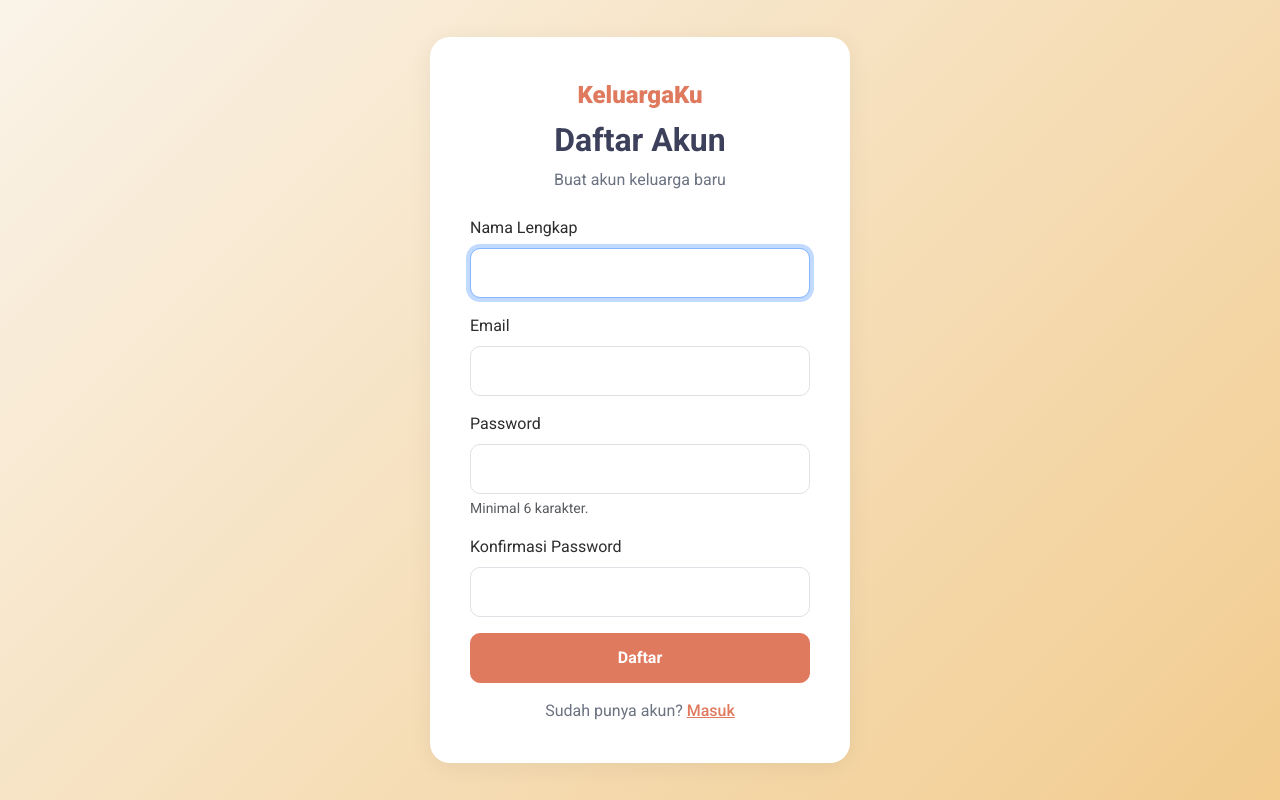
After one commit to FMATheNomad/keluargaku, a Flask app: page /register in a window 1280 px wide. The commit adds this page. Run offline with Flask 3, Linux system fonts and the light colour scheme.

Commit message:
Move inline CSS to style.css (landing + auth pages)

```diff
--- a/app.py
+++ b/app.py
@@ -1,7 +1,9 @@
-from flask import Flask, render_template, request, jsonify
+from flask import Flask, render_template, request, jsonify, session, redirect, url_for
 import sqlite3
 import os
 from datetime import datetime
+from werkzeug.security import generate_password_hash, check_password_hash
+from functools import wraps
 
 app = Flask(__name__)
 app.config['SECRET_KEY'] = os.environ.get('SECRET_KEY', os.urandom(24).hex())
@@ -18,8 +20,16 @@ def get_db():
 def init_db():
     conn = get_db()
     conn.executescript('''
+        CREATE TABLE IF NOT EXISTS users (
+            id INTEGER PRIMARY KEY AUTOINCREMENT,
+            name TEXT NOT NULL,
+            email TEXT UNIQUE NOT NULL,
+            password TEXT NOT NULL,
+            created_at TIMESTAMP DEFAULT CURRENT_TIMESTAMP
+        );
         CREATE TABLE IF NOT EXISTS tasks (
             id INTEGER PRIMARY KEY AUTOINCREMENT,
+            user_id INTEGER NOT NULL DEFAULT 0,
             title TEXT NOT NULL,
             location TEXT DEFAULT '',
             assignee TEXT DEFAULT '',
@@ -30,11 +40,13 @@ def init_db():
         );
         CREATE TABLE IF NOT EXISTS sticky_notes (
             id INTEGER PRIMARY KEY AUTOINCREMENT,
+            user_id INTEGER NOT NULL DEFAULT 0,
             content TEXT NOT NULL,
             created_at TIMESTAMP DEFAULT CURRENT_TIMESTAMP
         );
         CREATE TABLE IF NOT EXISTS transactions (
             id INTEGER PRIMARY KEY AUTOINCREMENT,
+            user_id INTEGER NOT NULL DEFAULT 0,
             amount REAL NOT NULL DEFAULT 0,
             type TEXT NOT NULL DEFAULT 'Pengeluaran',
             category TEXT DEFAULT '',
@@ -45,6 +57,7 @@ def init_db():
         );
         CREATE TABLE IF NOT EXISTS emergency_contacts (
             id INTEGER PRIMARY KEY AUTOINCREMENT,
+            user_id INTEGER NOT NULL DEFAULT 0,
             name TEXT NOT NULL,
             phone_code TEXT DEFAULT '+62',
             phone_number TEXT NOT NULL,
@@ -52,12 +65,14 @@ def init_db():
         );
         CREATE TABLE IF NOT EXISTS shopping_items (
             id INTEGER PRIMARY KEY AUTOINCREMENT,
+            user_id INTEGER NOT NULL DEFAULT 0,
             item_name TEXT NOT NULL,
             quantity TEXT DEFAULT '1',
             created_at TIMESTAMP DEFAULT CURRENT_TIMESTAMP
         );
         CREATE TABLE IF NOT EXISTS announcements (
             id INTEGER PRIMARY KEY AUTOINCREMENT,
+            user_id INTEGER NOT NULL DEFAULT 0,
             title TEXT NOT NULL,
             content TEXT DEFAULT '',
             priority TEXT DEFAULT 'normal',
@@ -65,12 +80,14 @@ def init_db():
         );
         CREATE TABLE IF NOT EXISTS family_members (
             id INTEGER PRIMARY KEY AUTOINCREMENT,
+            user_id INTEGER NOT NULL DEFAULT 0,
             name TEXT NOT NULL,
             role TEXT DEFAULT '',
             created_at TIMESTAMP DEFAULT CURRENT_TIMESTAMP
         );
         CREATE TABLE IF NOT EXISTS annual_events (
             id INTEGER PRIMARY KEY AUTOINCREMENT,
+            user_id INTEGER NOT NULL DEFAULT 0,
             name TEXT NOT NULL,
             event_date TEXT DEFAULT '',
             notes TEXT DEFAULT '',
@@ -89,22 +106,121 @@ def jsonify_list(rows):
     return jsonify([dict(r) for r in rows])
 
 
+def login_required(f):
+    @wraps(f)
+    def decorated(*args, **kwargs):
+        if 'user_id' not in session:
+            if request.is_json:
+                return jsonify({'error': 'login_required'}), 401
+            return redirect(url_for('login'))
+        return f(*args, **kwargs)
+    return decorated
+
+
+def owner_filter(db, user_id):
+    return user_id
+
+
+# ===================== AUTH =====================
+
 @app.route('/')
-def index():
-    return render_template('index.html')
+def landing():
+    if 'user_id' in session:
+        return redirect(url_for('dashboard'))
+    return render_template('landing.html')
+
+
+@app.route('/dashboard')
+@login_required
+def dashboard():
+    return render_template('index.html', user_name=session.get('user_name'))
+
+
+@app.route('/login', methods=['GET', 'POST'])
+def login():
+    if 'user_id' in session:
+        return redirect(url_for('dashboard'))
+    error = None
+    if request.method == 'POST':
+        email = request.form.get('email', '').strip().lower()
+        password = request.form.get('password', '')
+        if not email or not password:
+            error = 'Email dan password harus diisi.'
+        else:
+            db = get_db()
+            user = db.execute('SELECT * FROM users WHERE email = ?', [email]).fetchone()
+            db.close()
+            if user and check_password_hash(user['password'], password):
+                session['user_id'] = user['id']
+                session['user_name'] = user['name']
+                session['user_email'] = user['email']
+                return redirect(url_for('dashboard'))
+            error = 'Email atau password salah.'
+    return render_template('login.html', error=error)
+
+
+@app.route('/register', methods=['GET', 'POST'])
+def register():
+    if 'user_id' in session:
+        return redirect(url_for('dashboard'))
+    error = None
+    if request.method == 'POST':
+        name = request.form.get('name', '').strip()
+        email = request.form.get('email', '').strip().lower()
+        password = request.form.get('password', '')
+        confirm = request.form.get('confirm_password', '')
+        if not name or not email or not password:
+            error = 'Semua field harus diisi.'
+        elif password != confirm:
+            error = 'Konfirmasi password tidak cocok.'
+        elif len(password) < 6:
+            error = 'Password minimal 6 karakter.'
+        else:
+            db = get_db()
+            existing = db.execute('SELECT id FROM users WHERE email = ?', [email]).fetchone()
+            if existing:
+                error = 'Email sudah terdaftar.'
+            else:
+                hashed = generate_password_hash(password)
+                db.execute('INSERT INTO users (name, email, password) VALUES (?, ?, ?)',
+                           [name, email, hashed])
+                db.commit()
+                user = db.execute('SELECT * FROM users WHERE email = ?', [email]).fetchone()
+                db.close()
+                session['user_id'] = user['id']
+                session['user_name'] = user['name']
+                session['user_email'] = user['email']
+                return redirect(url_for('dashboard'))
+            db.close()
+    return render_template('register.html', error=error)
+
+
+@app.route('/logout')
+def logout():
+    session.clear()
+    return redirect(url_for('landing'))
+
+
+@app.route('/api/me')
+@login_required
+def api_me():
+    return jsonify({'id': session['user_id'], 'name': session['user_name'], 'email': session['user_email']})
 
 
 # ===================== TASKS =====================
+
 @app.route('/api/tasks', methods=['GET', 'POST'])
+@login_required
 def tasks():
+    uid = session['user_id']
     if request.method == 'GET':
         return jsonify_list(get_db().execute(
-            'SELECT * FROM tasks ORDER BY created_at DESC').fetchall())
+            'SELECT * FROM tasks WHERE user_id=? ORDER BY created_at DESC', [uid]).fetchall())
     data = request.get_json(force=True)
     db = get_db()
     db.execute(
-        'INSERT INTO tasks (title, location, assignee, due_date, progress, notes) VALUES (?,?,?,?,?,?)',
-        [data['title'], data.get('location', ''), data.get('assignee', ''),
+        'INSERT INTO tasks (user_id, title, location, assignee, due_date, progress, notes) VALUES (?,?,?,?,?,?,?)',
+        [uid, data['title'], data.get('location', ''), data.get('assignee', ''),
          data.get('due_date', ''), data.get('progress', 0), data.get('notes', '')])
     db.commit()
     new_id = db.execute('SELECT last_insert_rowid()').fetchone()[0]
@@ -113,32 +229,37 @@ def tasks():
 
 
 @app.route('/api/tasks/<int:tid>', methods=['PUT', 'DELETE'])
+@login_required
 def task(tid):
+    uid = session['user_id']
     db = get_db()
     if request.method == 'DELETE':
-        db.execute('DELETE FROM tasks WHERE id=?', [tid])
+        db.execute('DELETE FROM tasks WHERE id=? AND user_id=?', [tid, uid])
         db.commit()
         db.close()
         return jsonify({'status': 'ok'})
     data = request.get_json(force=True)
     db.execute(
-        'UPDATE tasks SET title=?, location=?, assignee=?, due_date=?, progress=?, notes=? WHERE id=?',
+        'UPDATE tasks SET title=?, location=?, assignee=?, due_date=?, progress=?, notes=? WHERE id=? AND user_id=?',
         [data['title'], data.get('location', ''), data.get('assignee', ''),
-         data.get('due_date', ''), data.get('progress', 0), data.get('notes', ''), tid])
+         data.get('due_date', ''), data.get('progress', 0), data.get('notes', ''), tid, uid])
     db.commit()
     db.close()
     return jsonify({'status': 'ok'})
 
 
 # ===================== STICKY NOTES =====================
+
 @app.route('/api/sticky-notes', methods=['GET', 'POST'])
+@login_required
 def sticky_notes():
+    uid = session['user_id']
     if request.method == 'GET':
         return jsonify_list(get_db().execute(
-            'SELECT * FROM sticky_notes ORDER BY created_at DESC').fetchall())
+            'SELECT * FROM sticky_notes WHERE user_id=? ORDER BY created_at DESC', [uid]).fetchall())
     data = request.get_json(force=True)
     db = get_db()
-    db.execute('INSERT INTO sticky_notes (content) VALUES (?)', [data['content']])
+    db.execute('INSERT INTO sticky_notes (user_id, content) VALUES (?,?)', [uid, data['content']])
     db.commit()
     new_id = db.execute('SELECT last_insert_rowid()').fetchone()[0]
     db.close()
@@ -146,25 +267,29 @@ def sticky_notes():
 
 
 @app.route('/api/sticky-notes/<int:nid>', methods=['DELETE'])
+@login_required
 def sticky_note(nid):
     db = get_db()
-    db.execute('DELETE FROM sticky_notes WHERE id=?', [nid])
+    db.execute('DELETE FROM sticky_notes WHERE id=? AND user_id=?', [nid, session['user_id']])
     db.commit()
     db.close()
     return jsonify({'status': 'ok'})
 
 
 # ===================== TRANSACTIONS =====================
+
 @app.route('/api/transactions', methods=['GET', 'POST'])
+@login_required
 def transactions():
+    uid = session['user_id']
     if request.method == 'GET':
         return jsonify_list(get_db().execute(
-            'SELECT * FROM transactions ORDER BY created_at DESC').fetchall())
+            'SELECT * FROM transactions WHERE user_id=? ORDER BY created_at DESC', [uid]).fetchall())
     data = request.get_json(force=True)
     db = get_db()
     db.execute(
-        'INSERT INTO transactions (amount, type, category, asset, notes, transaction_date) VALUES (?,?,?,?,?,?)',
-        [data.get('amount', 0), data.get('type', 'Pengeluaran'),
+        'INSERT INTO transactions (user_id, amount, type, category, asset, notes, transaction_date) VALUES (?,?,?,?,?,?,?)',
+        [uid, data.get('amount', 0), data.get('type', 'Pengeluaran'),
          data.get('category', ''), data.get('asset', ''),
          data.get('notes', ''), data.get('transaction_date', '')])
     db.commit()
@@ -174,25 +299,29 @@ def transactions():
 
 
 @app.route('/api/transactions/<int:txn_id>', methods=['DELETE'])
+@login_required
 def transaction(txn_id):
     db = get_db()
-    db.execute('DELETE FROM transactions WHERE id=?', [txn_id])
+    db.execute('DELETE FROM transactions WHERE id=? AND user_id=?', [txn_id, session['user_id']])
     db.commit()
     db.close()
     return jsonify({'status': 'ok'})
 
 
 # ===================== EMERGENCY CONTACTS =====================
+
 @app.route('/api/emergency-contacts', methods=['GET', 'POST'])
+@login_required
 def emergency_contacts():
+    uid = session['user_id']
     if request.method == 'GET':
         return jsonify_list(get_db().execute(
-            'SELECT * FROM emergency_contacts ORDER BY created_at DESC').fetchall())
+            'SELECT * FROM emergency_contacts WHERE user_id=? ORDER BY created_at DESC', [uid]).fetchall())
     data = request.get_json(force=True)
     db = get_db()
     db.execute(
-        'INSERT INTO emergency_contacts (name, phone_code, phone_number) VALUES (?,?,?)',
-        [data['name'], data.get('phone_code', '+62'), data['phone_number']])
+        'INSERT INTO emergency_contacts (user_id, name, phone_code, phone_number) VALUES (?,?,?,?)',
+        [uid, data['name'], data.get('phone_code', '+62'), data['phone_number']])
     db.commit()
     new_id = db.execute('SELECT last_insert_rowid()').fetchone()[0]
     db.close()
@@ -200,25 +329,29 @@ def emergency_contacts():
 
 
 @app.route('/api/emergency-contacts/<int:cid>', methods=['DELETE'])
+@login_required
 def emergency_contact(cid):
     db = get_db()
-    db.execute('DELETE FROM emergency_contacts WHERE id=?', [cid])
+    db.execute('DELETE FROM emergency_contacts WHERE id=? AND user_id=?', [cid, session['user_id']])
     db.commit()
     db.close()
     return jsonify({'status': 'ok'})
 
 
 # ===================== SHOPPING ITEMS =====================
+
 @app.route('/api/shopping-items', methods=['GET', 'POST'])
+@login_required
 def shopping_items():
+    uid = session['user_id']
     if request.method == 'GET':
         return jsonify_list(get_db().execute(
-            'SELECT * FROM shopping_items ORDER BY created_at DESC').fetchall())
+            'SELECT * FROM shopping_items WHERE user_id=? ORDER BY created_at DESC', [uid]).fetchall())
     data = request.get_json(force=True)
     db = get_db()
     db.execute(
-        'INSERT INTO shopping_items (item_name, quantity) VALUES (?,?)',
-        [data['item_name'], data.get('quantity', '1')])
+        'INSERT INTO shopping_items (user_id, item_name, quantity) VALUES (?,?,?)',
+        [uid, data['item_name'], data.get('quantity', '1')])
     db.commit()
     new_id = db.execute('SELECT last_insert_rowid()').fetchone()[0]
     db.close()
@@ -226,25 +359,29 @@ def shopping_items():
 
 
 @app.route('/api/shopping-items/<int:sid>', methods=['DELETE'])
+@login_required
 def shopping_item(sid):
     db = get_db()
-    db.execute('DELETE FROM shopping_items WHERE id=?', [sid])
+    db.execute('DELETE FROM shopping_items WHERE id=? AND user_id=?', [sid, session['user_id']])
     db.commit()
     db.close()
     return jsonify({'status': 'ok'})
 
 
 # ===================== ANNOUNCEMENTS =====================
+
 @app.route('/api/announcements', methods=['GET', 'POST'])
+@login_required
 def announcements():
+    uid = session['user_id']
     if request.method == 'GET':
         return jsonify_list(get_db().execute(
-            'SELECT * FROM announcements ORDER BY created_at DESC').fetchall())
+            'SELECT * FROM announcements WHERE user_id=? ORDER BY created_at DESC', [uid]).fetchall())
     data = request.get_json(force=True)
     db = get_db()
     db.execute(
-        'INSERT INTO announcements (title, content, priority) VALUES (?,?,?)',
-        [data['title'], data.get('content', ''), data.get('priority', 'normal')])
+        'INSERT INTO announcements (user_id, title, content, priority) VALUES (?,?,?,?)',
+        [uid, data['title'], data.get('content', ''), data.get('priority', 'normal')])
     db.commit()
     new_id = db.execute('SELECT last_insert_rowid()').fetchone()[0]
     db.close()
@@ -252,25 +389,29 @@ def announcements():
 
 
 @app.route('/api/announcements/<int:aid>', methods=['DELETE'])
+@login_required
 def announcement(aid):
     db = get_db()
-    db.execute('DELETE FROM announcements WHERE id=?', [aid])
+    db.execute('DELETE FROM announcements WHERE id=? AND user_id=?', [aid, session['user_id']])
     db.commit()
     db.close()
     return jsonify({'status': 'ok'})
 
 
 # ===================== FAMILY MEMBERS =====================
+
 @app.route('/api/family-members', methods=['GET', 'POST'])
+@login_required
 def family_members():
+    uid = session['user_id']
     if request.method == 'GET':
         return jsonify_list(get_db().execute(
-            'SELECT * FROM family_members ORDER BY created_at DESC').fetchall())
+            'SELECT * FROM family_members WHERE user_id=? ORDER BY created_at DESC', [uid]).fetchall())
     data = request.get_json(force=True)
     db = get_db()
     db.execute(
-        'INSERT INTO family_members (name, role) VALUES (?,?)',
-        [data['name'], data.get('role', '')])
+        'INSERT INTO family_members (user_id, name, role) VALUES (?,?,?)',
+        [uid, data['name'], data.get('role', '')])
     db.commit()
     new_id = db.execute('SELECT last_insert_rowid()').fetchone()[0]
     db.close()
@@ -278,25 +419,29 @@ def family_members():
 
 
 @app.route('/api/family-members/<int:mid>', methods=['DELETE'])
+@login_required
 def family_member(mid):
     db = get_db()
-    db.execute('DELETE FROM family_members WHERE id=?', [mid])
+    db.execute('DELETE FROM family_members WHERE id=? AND user_id=?', [mid, session['user_id']])
     db.commit()
     db.close()
     return jsonify({'status': 'ok'})
 
 
 # ===================== ANNUAL EVENTS =====================
+
 @app.route('/api/annual-events', methods=['GET', 'POST'])
+@login_required
 def annual_events():
+    uid = session['user_id']
     if request.method == 'GET':
         return jsonify_list(get_db().execute(
-            'SELECT * FROM annual_events ORDER BY created_at DESC').fetchall())
+            'SELECT * FROM annual_events WHERE user_id=? ORDER BY created_at DESC', [uid]).fetchall())
     data = request.get_json(force=True)
     db = get_db()
     db.execute(
-        'INSERT INTO annual_events (name, event_date, notes) VALUES (?,?,?)',
-        [data['name'], data.get('event_date', ''), data.get('notes', '')])
+        'INSERT INTO annual_events (user_id, name, event_date, notes) VALUES (?,?,?,?)',
+        [uid, data['name'], data.get('event_date', ''), data.get('notes', '')])
     db.commit()
     new_id = db.execute('SELECT last_insert_rowid()').fetchone()[0]
     db.close()
@@ -304,32 +449,36 @@ def annual_events():
 
 
 @app.route('/api/annual-events/<int:eid>', methods=['DELETE'])
+@login_required
 def annual_event(eid):
     db = get_db()
-    db.execute('DELETE FROM annual_events WHERE id=?', [eid])
+    db.execute('DELETE FROM annual_events WHERE id=? AND user_id=?', [eid, session['user_id']])
     db.commit()
     db.close()
     return jsonify({'status': 'ok'})
 
 
-# ===================== DASHBOARD SUMMARY =====================
+# ===================== DASHBOARD =====================
+
 @app.route('/api/dashboard')
-def dashboard():
+@login_required
+def dashboard_api():
+    uid = session['user_id']
     db = get_db()
     data = {
-        'tasks': len(db.execute('SELECT id FROM tasks').fetchall()),
-        'tasks_completed': len(db.execute('SELECT id FROM tasks WHERE progress=100').fetchall()),
-        'sticky_notes': len(db.execute('SELECT id FROM sticky_notes').fetchall()),
-        'transactions': len(db.execute('SELECT id FROM transactions').fetchall()),
-        'contacts': len(db.execute('SELECT id FROM emergency_contacts').fetchall()),
-        'shopping_items': len(db.execute('SELECT id FROM shopping_items').fetchall()),
-        'announcements': len(db.execute('SELECT id FROM announcements').fetchall()),
-        'family_members': len(db.execute('SELECT id FROM family_members').fetchall()),
-        'events': len(db.execute('SELECT id FROM annual_events').fetchall()),
+        'tasks': len(db.execute('SELECT id FROM tasks WHERE user_id=?', [uid]).fetchall()),
+        'tasks_completed': len(db.execute('SELECT id FROM tasks WHERE user_id=? AND progress=100', [uid]).fetchall()),
+        'sticky_notes': len(db.execute('SELECT id FROM sticky_notes WHERE user_id=?', [uid]).fetchall()),
+        'transactions': len(db.execute('SELECT id FROM transactions WHERE user_id=?', [uid]).fetchall()),
+        'contacts': len(db.execute('SELECT id FROM emergency_contacts WHERE user_id=?', [uid]).fetchall()),
+        'shopping_items': len(db.execute('SELECT id FROM shopping_items WHERE user_id=?', [uid]).fetchall()),
+        'announcements': len(db.execute('SELECT id FROM announcements WHERE user_id=?', [uid]).fetchall()),
+        'family_members': len(db.execute('SELECT id FROM family_members WHERE user_id=?', [uid]).fetchall()),
+        'events': len(db.execute('SELECT id FROM annual_events WHERE user_id=?', [uid]).fetchall()),
         'recent_tasks': [dict(r) for r in db.execute(
-            'SELECT title, progress FROM tasks ORDER BY created_at DESC LIMIT 5').fetchall()],
+            'SELECT title, progress FROM tasks WHERE user_id=? ORDER BY created_at DESC LIMIT 5', [uid]).fetchall()],
         'recent_announcements': [dict(r) for r in db.execute(
-            'SELECT title, created_at FROM announcements ORDER BY created_at DESC LIMIT 3').fetchall()],
+            'SELECT title, created_at FROM announcements WHERE user_id=? ORDER BY created_at DESC LIMIT 3', [uid]).fetchall()],
     }
     db.close()
     return jsonify(data)
--- a/static/styles/style.css
+++ b/static/styles/style.css
@@ -198,3 +198,143 @@ footer {
   color: var(--text-muted);
   font-size: 0.85rem;
 }
+
+/* ===================== LANDING PAGE ===================== */
+.landing-hero {
+  background: linear-gradient(135deg, #e07a5f 0%, #f2cc8f 100%);
+  color: #fff;
+  padding: 80px 0 60px;
+  text-align: center;
+  border-radius: 0 0 40px 40px;
+  margin-bottom: 40px;
+}
+.landing-hero h1 {
+  font-size: 3rem;
+  font-weight: 900;
+  margin-bottom: 16px;
+}
+.landing-hero p {
+  font-size: 1.2rem;
+  opacity: 0.9;
+  max-width: 600px;
+  margin: 0 auto 32px;
+}
+.landing-hero .btn {
+  padding: 12px 36px;
+  border-radius: 50px;
+  font-weight: 600;
+  font-size: 1.1rem;
+  margin: 0 8px;
+}
+.btn-light-custom {
+  background: #fff;
+  color: #e07a5f;
+  border: none;
+}
+.btn-light-custom:hover {
+  background: #f8f0e6;
+  color: #c06a4f;
+}
+.btn-outline-light-custom {
+  background: transparent;
+  color: #fff;
+  border: 2px solid #fff;
+}
+.btn-outline-light-custom:hover {
+  background: #fff;
+  color: #e07a5f;
+}
+.feature-icon {
+  font-size: 2.5rem;
+  margin-bottom: 12px;
+}
+.feature-card {
+  padding: 32px 20px;
+  text-align: center;
+  border-radius: 16px;
+  border: 1px solid var(--border);
+  background: var(--card-bg);
+  transition: transform 0.2s, box-shadow 0.2s;
+  height: 100%;
+}
+.feature-card:hover {
+  transform: translateY(-4px);
+  box-shadow: 0 8px 24px rgba(0,0,0,0.08);
+}
+.landing-footer {
+  text-align: center;
+  padding: 32px;
+  color: var(--text-muted);
+  font-size: 0.85rem;
+  margin-top: 40px;
+}
+.navbar-landing {
+  background: transparent !important;
+  border: none !important;
+  box-shadow: none !important;
+  margin-top: 0;
+}
+.navbar-landing .navbar-brand {
+  color: #fff !important;
+}
+.navbar-landing .nav-link {
+  color: rgba(255,255,255,0.9) !important;
+}
+
+/* ===================== AUTH PAGES ===================== */
+.auth-page {
+  min-height: 100vh;
+  display: flex;
+  align-items: center;
+  justify-content: center;
+  background: linear-gradient(135deg, #faf3e8 0%, #f2cc8f 100%);
+  padding: 20px;
+}
+.auth-card {
+  background: #fff;
+  border-radius: 20px;
+  padding: 40px;
+  width: 100%;
+  max-width: 420px;
+  box-shadow: 0 4px 24px rgba(0,0,0,0.06);
+}
+.auth-card h2 {
+  text-align: center;
+  color: var(--secondary);
+  font-weight: 700;
+  margin-bottom: 8px;
+}
+.auth-card .subtitle {
+  text-align: center;
+  color: var(--text-muted);
+  margin-bottom: 24px;
+}
+.auth-card .form-control {
+  border-radius: 10px;
+  padding: 12px 16px;
+}
+.auth-card .btn-primary {
+  width: 100%;
+  padding: 12px;
+  border-radius: 10px;
+  font-weight: 600;
+}
+.auth-card .auth-link {
+  text-align: center;
+  margin-top: 16px;
+  color: var(--text-muted);
+}
+.auth-card .auth-link a {
+  color: var(--primary);
+  font-weight: 500;
+}
+.auth-logo {
+  text-align: center;
+  margin-bottom: 8px;
+}
+.auth-logo a {
+  font-size: 1.5rem;
+  font-weight: 900;
+  color: var(--primary);
+  text-decoration: none;
+}
--- /dev/null
+++ b/templates/register.html
@@ -0,0 +1,52 @@
+<!DOCTYPE html>
+<html lang="id">
+<head>
+    <meta charset="utf-8" />
+    <meta name="viewport" content="width=device-width, initial-scale=1" />
+    <title>Daftar - KeluargaKu</title>
+    <link href="https://cdn.jsdelivr.net/npm/bootstrap@5.3.3/dist/css/bootstrap.min.css" rel="stylesheet"
+        integrity="sha384-QWTKZyjpPEjISv5WaRU9OFeRpok6YctnYmDr5pNlyT2bRjXh0JMhjY6hW+ALEwIH" crossorigin="anonymous" />
+    <link rel="preconnect" href="https://fonts.googleapis.com" />
+    <link rel="preconnect" href="https://fonts.gstatic.com" crossorigin />
+    <link href="https://fonts.googleapis.com/css2?family=Roboto:wght@300;400;500;700;900&display=swap" rel="stylesheet" />
+    <link rel="stylesheet" href="/static/styles/style.css" />
+</head>
+<body>
+    <div class="auth-page">
+        <div class="auth-card">
+            <div class="auth-logo"><a href="/">KeluargaKu</a></div>
+            <h2>Daftar Akun</h2>
+            <p class="subtitle">Buat akun keluarga baru</p>
+
+            {% if error %}
+            <div class="alert alert-danger" role="alert">{{ error }}</div>
+            {% endif %}
+
+            <form method="POST" action="/register">
+                <div class="mb-3">
+                    <label for="name" class="form-label">Nama Lengkap</label>
+                    <input type="text" class="form-control" id="name" name="name" required autofocus />
+                </div>
+                <div class="mb-3">
+                    <label for="email" class="form-label">Email</label>
+                    <input type="email" class="form-control" id="email" name="email" required />
+                </div>
+                <div class="mb-3">
+                    <label for="password" class="form-label">Password</label>
+                    <input type="password" class="form-control" id="password" name="password" required minlength="6" />
+                    <div class="form-text">Minimal 6 karakter.</div>
+                </div>
+                <div class="mb-3">
+                    <label for="confirm_password" class="form-label">Konfirmasi Password</label>
+                    <input type="password" class="form-control" id="confirm_password" name="confirm_password" required />
+                </div>
+                <button type="submit" class="btn btn-primary">Daftar</button>
+            </form>
+
+            <div class="auth-link">
+                Sudah punya akun? <a href="/login">Masuk</a>
+            </div>
+        </div>
+    </div>
+</body>
+</html>
```
Also changed, not shown: templates/index.html (+13 -3 lines), templates/landing.html (added, +90 -0 lines), templates/login.html (added, +43 -0 lines).
